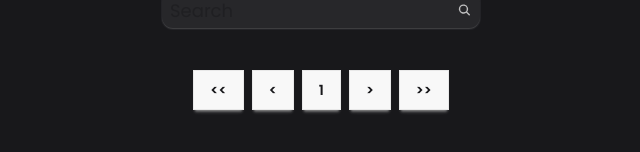
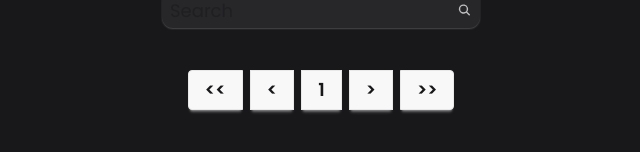
Before and after one commit to itspablomontes/world-wise, a React (Vite) app: page / in a window 1280 px wide. Shown: the part 150-302 px from the top of the page, without its empty margins (319-959 px from the left). Built offline with nearby package versions, Linux system fonts and the light colour scheme; no server answers.

Commit message:
feat: add animation to pagination component

```diff
--- a/src/components/Pagination.tsx
+++ b/src/components/Pagination.tsx
@@ -1,3 +1,5 @@
+import { motion } from "motion/react";
+
 type Props = {
 	totalCountries: number;
 	countriesPerPage: number;
@@ -17,41 +19,57 @@
 		pages.push(i);
 	}
 	return (
-		<div className="flex gap-1 flex-wrap justify-center">
-			<div className="flex  gap-2">
-				<button
+		<div className="flex gap-1 flex-wrap justify-center ">
+			<div className="flex join gap-2 font-bold ">
+				<motion.button
+					initial={{ opacity: 0 }}
+					animate={{ opacity: 1 }}
+					whileHover={{ scale: 1.1 }}
+					whileTap={{ scale: 0.95 }}
 					type="button"
-					className="join-item btn "
+					className="join-item btn text-lg"
 					onClick={() => setCurrentPage(1)}
 				>
 					{"<<"}
-				</button>
-				<button
+				</motion.button>
+				<motion.button
+					initial={{ opacity: 0 }}
+					animate={{ opacity: 1 }}
+					whileHover={{ scale: 1.1 }}
+					whileTap={{ scale: 0.95 }}
 					type="button"
-					className="join-item btn"
+					className="join-item btn text-lg"
 					onClick={() => currentPage > 1 && setCurrentPage(currentPage - 1)}
 				>
 					{"<"}
-				</button>
-				<button type="button" className="join-item btn">
+				</motion.button>
+				<motion.button type="button" className="join-item btn text-lg">
 					{currentPage}
-				</button>
-				<button
+				</motion.button>
+				<motion.button
+					initial={{ opacity: 0 }}
+					animate={{ opacity: 1 }}
+					whileHover={{ scale: 1.1 }}
+					whileTap={{ scale: 0.95 }}
 					type="button"
-					className="join-item btn"
+					className="join-item btn text-lg"
 					onClick={() =>
 						currentPage <= amountOfPages && setCurrentPage(currentPage + 1)
 					}
 				>
 					{">"}
-				</button>
-				<button
+				</motion.button>
+				<motion.button
+					initial={{ opacity: 0 }}
+					animate={{ opacity: 1 }}
+					whileHover={{ scale: 1.1 }}
+					whileTap={{ scale: 0.95 }}
 					type="button"
-					className="join-item btn"
+					className="join-item btn text-lg"
 					onClick={() => setCurrentPage(amountOfPages + 1)}
 				>
 					{">>"}
-				</button>
+				</motion.button>
 			</div>
 		</div>
 	);
```
